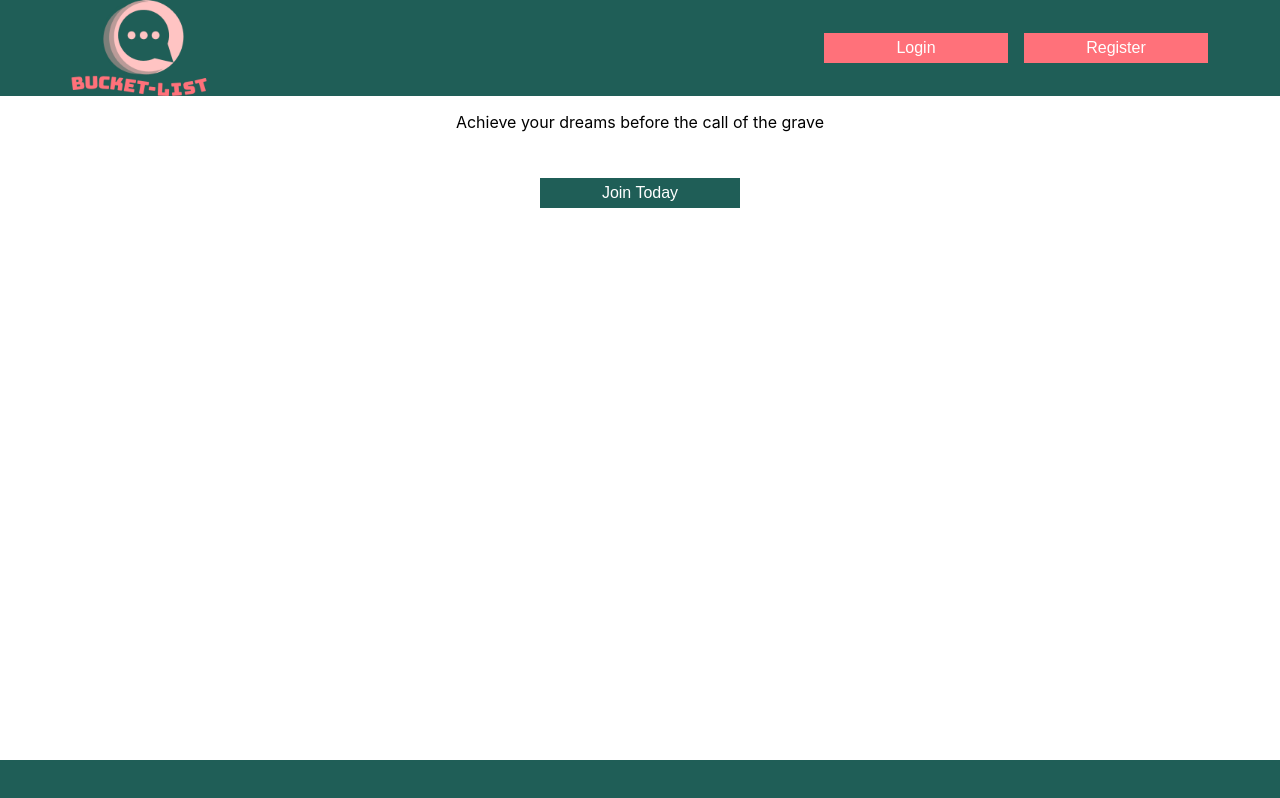
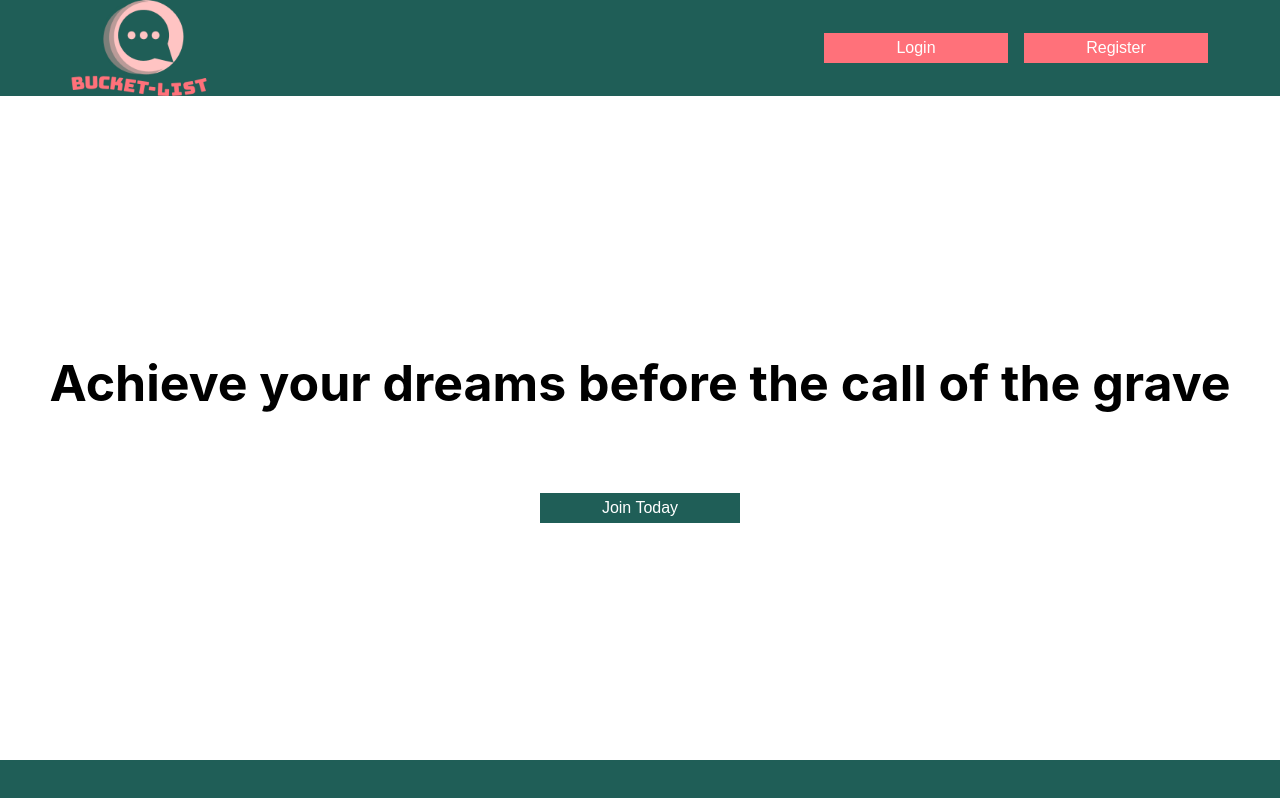
Before and after one commit to laport14/Bucket-List, a React (Create React App) app in the folder client/: page / in a window 1280 px wide. Built offline with nearby package versions, Linux system fonts and the light colour scheme; the HTML template or start-up script is replaced by a standard one.

Commit message:
landing page updated for desktop

```diff
--- a/client/src/App.css
+++ b/client/src/App.css
@@ -15,5 +15,6 @@
 }
 
 .global-button:hover {
-  background-color: #1F5E57;
+  background-color: #FF717A;
+  color: #1F5E57;
 }
--- a/client/src/components/shared/Footer/Footer.css
+++ b/client/src/components/shared/Footer/Footer.css
@@ -3,5 +3,4 @@
   bottom: 0;
   width: 100vw;
   height: 5vh;
-  position: absolute;
 }
--- a/client/src/components/shared/Nav/Nav.css
+++ b/client/src/components/shared/Nav/Nav.css
@@ -41,3 +41,8 @@ justify-content: flex-end;
   margin: 2%;
   /* margin: 30px auto; */
 }
+
+.nav-button:hover {
+  background-color: #003c30;
+  color: #FF717A
+}
--- a/client/src/screens/Landing/Landing.css
+++ b/client/src/screens/Landing/Landing.css
@@ -0,0 +1,15 @@
+.content-container {
+display: flex;
+flex-direction: column;
+justify-content: center;
+height: 83vh;
+}
+
+.hero-container {
+
+}
+
+.hero-text {
+font-size: 50px;
+font-weight: bold;
+}
--- a/client/src/screens/Landing/Landing.jsx
+++ b/client/src/screens/Landing/Landing.jsx
@@ -1,12 +1,15 @@
 import React from 'react';
 import Layout from '../../components/shared/Layout/Layout'
+import './Landing.css'
 
 function Landing(props) {
   return (
     <Layout>
       <div className='content-container'>
+        <div className='hero-container'>
         <p className='hero-text'>Achieve your dreams before the call of the grave</p>
         <button className='global-button'>Join Today</button>
+        </div>
       </div>
     </Layout>
   );
```
Also changed, not shown: 1 other file (tests, documents, lock files or other folders).
